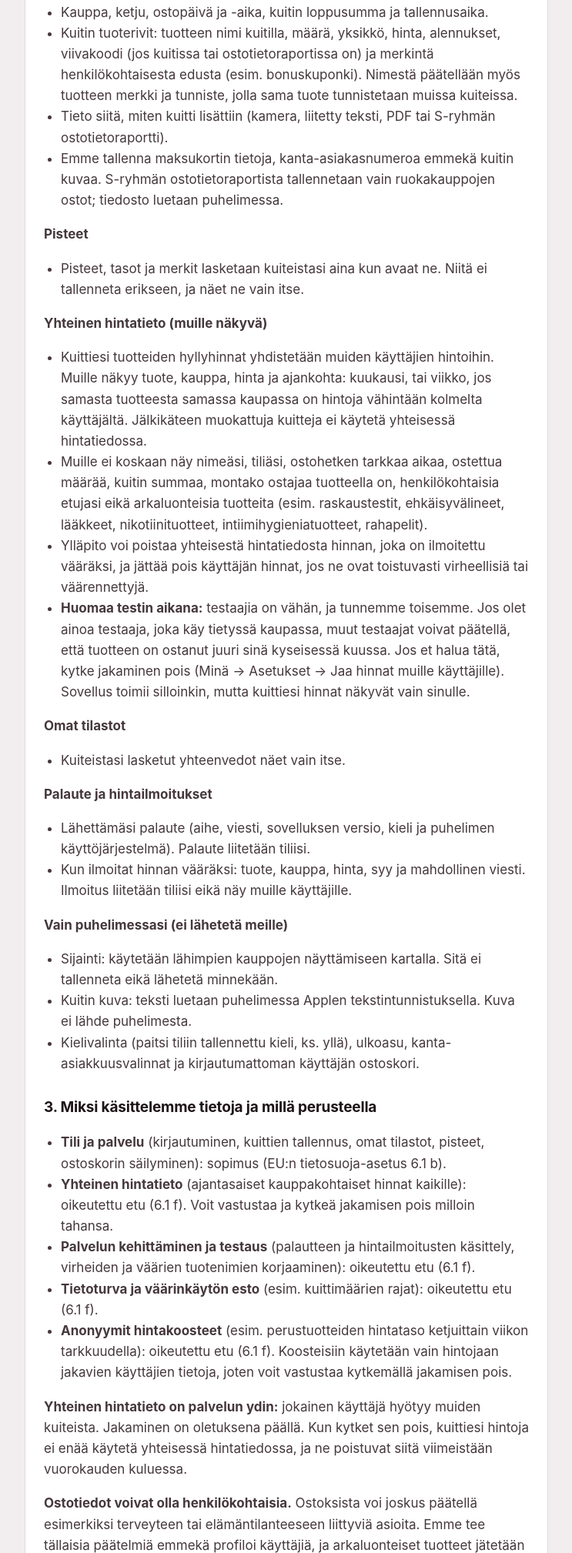
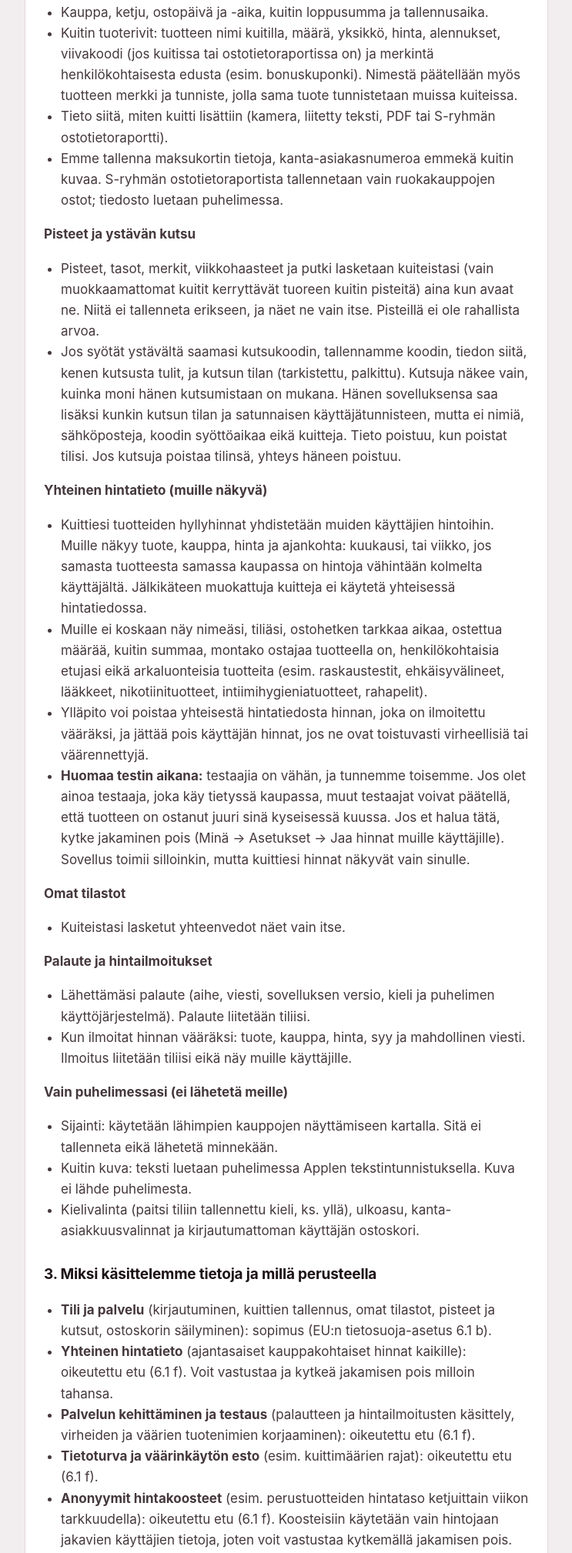
Before and after one commit to RistoIisakki/ruoqu-sivut, a plain HTML site: page tietosuoja.html in a window 1280 px wide. Shown: the part 1041-3059 px from the top of the page at 77% size, without its empty margins (268-1011 px from the left). Drawn offline with Linux system fonts and the light colour scheme.

Commit message:
Tietosuojaseloste 19.11.2026: pisteet, viikkohaasteet ja ystävän kutsu
Co-Authored-By: Claude Opus 5.5 <noreply@anthropic.com>
Claude-Session: https://claude.ai/code/session_017fDTEELeCgFdPhFzjRTsvm

```diff
--- a/tietosuoja.html
+++ b/tietosuoja.html
@@ -26,8 +26,8 @@
 <ul><li>Sähköpostiosoite.</li><li>Salasana. Sitä ei tallenneta sellaisenaan, vaan palveluntarjoajamme tallentaa siitä vain tiivisteen, josta salasanaa ei voi palauttaa.</li><li>Tilin luonti- ja kirjautumisajat sekä kirjautumisen tekniset lokitiedot (esim. IP-osoite), joita palveluntarjoajamme säilyttää tietoturvan vuoksi rajoitetun ajan.</li><li>Asetus siitä, jaetaanko kuittiesi hinnat muille käyttäjille.</li><li>Ostoskori, suosikit ja kesken oleva kauppareissu, jotta ne säilyvät, jos vaihdat puhelinta tai asennat sovelluksen uudelleen.</li><li>Sovelluksen kieli tilin luontihetkellä, jotta vahvistus- ja salasanaviestit tulevat oikealla kielellä.</li></ul>
 <p><strong>Kun tallennat kuitin</strong></p>
 <ul><li>Kauppa, ketju, ostopäivä ja -aika, kuitin loppusumma ja tallennusaika.</li><li>Kuitin tuoterivit: tuotteen nimi kuitilla, määrä, yksikkö, hinta, alennukset, viivakoodi (jos kuitissa tai ostotietoraportissa on) ja merkintä henkilökohtaisesta edusta (esim. bonuskuponki). Nimestä päätellään myös tuotteen merkki ja tunniste, jolla sama tuote tunnistetaan muissa kuiteissa.</li><li>Tieto siitä, miten kuitti lisättiin (kamera, liitetty teksti, PDF tai S-ryhmän ostotietoraportti).</li><li>Emme tallenna maksukortin tietoja, kanta-asiakasnumeroa emmekä kuitin kuvaa. S-ryhmän ostotietoraportista tallennetaan vain ruokakauppojen ostot; tiedosto luetaan puhelimessa.</li></ul>
-<p><strong>Pisteet</strong></p>
-<ul><li>Pisteet, tasot ja merkit lasketaan kuiteistasi aina kun avaat ne. Niitä ei tallenneta erikseen, ja näet ne vain itse.</li></ul>
+<p><strong>Pisteet ja ystävän kutsu</strong></p>
+<ul><li>Pisteet, tasot, merkit, viikkohaasteet ja putki lasketaan kuiteistasi (vain muokkaamattomat kuitit kerryttävät tuoreen kuitin pisteitä) aina kun avaat ne. Niitä ei tallenneta erikseen, ja näet ne vain itse. Pisteillä ei ole rahallista arvoa.</li><li>Jos syötät ystävältä saamasi kutsukoodin, tallennamme koodin, tiedon siitä, kenen kutsusta tulit, ja kutsun tilan (tarkistettu, palkittu). Kutsuja näkee vain, kuinka moni hänen kutsumistaan on mukana. Hänen sovelluksensa saa lisäksi kunkin kutsun tilan ja satunnaisen käyttäjätunnisteen, mutta ei nimiä, sähköposteja, koodin syöttöaikaa eikä kuitteja. Tieto poistuu, kun poistat tilisi. Jos kutsuja poistaa tilinsä, yhteys häneen poistuu.</li></ul>
 <p><strong>Yhteinen hintatieto (muille näkyvä)</strong></p>
 <ul><li>Kuittiesi tuotteiden hyllyhinnat yhdistetään muiden käyttäjien hintoihin. Muille näkyy tuote, kauppa, hinta ja ajankohta: kuukausi, tai viikko, jos samasta tuotteesta samassa kaupassa on hintoja vähintään kolmelta käyttäjältä. Jälkikäteen muokattuja kuitteja ei käytetä yhteisessä hintatiedossa.</li><li>Muille ei koskaan näy nimeäsi, tiliäsi, ostohetken tarkkaa aikaa, ostettua määrää, kuitin summaa, montako ostajaa tuotteella on, henkilökohtaisia etujasi eikä arkaluonteisia tuotteita (esim. raskaustestit, ehkäisyvälineet, lääkkeet, nikotiinituotteet, intiimihygieniatuotteet, rahapelit).</li><li>Ylläpito voi poistaa yhteisestä hintatiedosta hinnan, joka on ilmoitettu vääräksi, ja jättää pois käyttäjän hinnat, jos ne ovat toistuvasti virheellisiä tai väärennettyjä.</li><li><strong>Huomaa testin aikana:</strong> testaajia on vähän, ja tunnemme toisemme. Jos olet ainoa testaaja, joka käy tietyssä kaupassa, muut testaajat voivat päätellä, että tuotteen on ostanut juuri sinä kyseisessä kuussa. Jos et halua tätä, kytke jakaminen pois (Minä → Asetukset → Jaa hinnat muille käyttäjille). Sovellus toimii silloinkin, mutta kuittiesi hinnat näkyvät vain sinulle.</li></ul>
 <p><strong>Omat tilastot</strong></p>
@@ -37,7 +37,7 @@
 <p><strong>Vain puhelimessasi (ei lähetetä meille)</strong></p>
 <ul><li>Sijainti: käytetään lähimpien kauppojen näyttämiseen kartalla. Sitä ei tallenneta eikä lähetetä minnekään.</li><li>Kuitin kuva: teksti luetaan puhelimessa Applen tekstintunnistuksella. Kuva ei lähde puhelimesta.</li><li>Kielivalinta (paitsi tiliin tallennettu kieli, ks. yllä), ulkoasu, kanta-asiakkuusvalinnat ja kirjautumattoman käyttäjän ostoskori.</li></ul>
 <h2>3. Miksi käsittelemme tietoja ja millä perusteella</h2>
-<ul><li><strong>Tili ja palvelu</strong> (kirjautuminen, kuittien tallennus, omat tilastot, pisteet, ostoskorin säilyminen): sopimus (EU:n tietosuoja-asetus 6.1 b).</li><li><strong>Yhteinen hintatieto</strong> (ajantasaiset kauppakohtaiset hinnat kaikille): oikeutettu etu (6.1 f). Voit vastustaa ja kytkeä jakamisen pois milloin tahansa.</li><li><strong>Palvelun kehittäminen ja testaus</strong> (palautteen ja hintailmoitusten käsittely, virheiden ja väärien tuotenimien korjaaminen): oikeutettu etu (6.1 f).</li><li><strong>Tietoturva ja väärinkäytön esto</strong> (esim. kuittimäärien rajat): oikeutettu etu (6.1 f).</li><li><strong>Anonyymit hintakoosteet</strong> (esim. perustuotteiden hintataso ketjuittain viikon tarkkuudella): oikeutettu etu (6.1 f). Koosteisiin käytetään vain hintojaan jakavien käyttäjien tietoja, joten voit vastustaa kytkemällä jakamisen pois.</li></ul>
+<ul><li><strong>Tili ja palvelu</strong> (kirjautuminen, kuittien tallennus, omat tilastot, pisteet ja kutsut, ostoskorin säilyminen): sopimus (EU:n tietosuoja-asetus 6.1 b).</li><li><strong>Yhteinen hintatieto</strong> (ajantasaiset kauppakohtaiset hinnat kaikille): oikeutettu etu (6.1 f). Voit vastustaa ja kytkeä jakamisen pois milloin tahansa.</li><li><strong>Palvelun kehittäminen ja testaus</strong> (palautteen ja hintailmoitusten käsittely, virheiden ja väärien tuotenimien korjaaminen): oikeutettu etu (6.1 f).</li><li><strong>Tietoturva ja väärinkäytön esto</strong> (esim. kuittimäärien rajat): oikeutettu etu (6.1 f).</li><li><strong>Anonyymit hintakoosteet</strong> (esim. perustuotteiden hintataso ketjuittain viikon tarkkuudella): oikeutettu etu (6.1 f). Koosteisiin käytetään vain hintojaan jakavien käyttäjien tietoja, joten voit vastustaa kytkemällä jakamisen pois.</li></ul>
 <p><strong>Yhteinen hintatieto on palvelun ydin:</strong> jokainen käyttäjä hyötyy muiden kuiteista. Jakaminen on oletuksena päällä. Kun kytket sen pois, kuittiesi hintoja ei enää käytetä yhteisessä hintatiedossa, ja ne poistuvat siitä viimeistään vuorokauden kuluessa.</p>
 <p><strong>Ostotiedot voivat olla henkilökohtaisia.</strong> Ostoksista voi joskus päätellä esimerkiksi terveyteen tai elämäntilanteeseen liittyviä asioita. Emme tee tällaisia päätelmiä emmekä profiloi käyttäjiä, ja arkaluonteiset tuotteet jätetään aina pois yhteisestä hintatiedosta. Emme käytä ostotietojasi mainontaan emmekä myy tai luovuta henkilötietoja kenellekään.</p>
 <p><strong>Anonyymit koosteet.</strong> Kuittien hinnoista voidaan muodostaa koosteita, joista yksittäistä käyttäjää ei voi tunnistaa: vain perustuotteiden hintataso ketjuittain ja kauppatyypeittäin viikon tarkkuudella, ilman tuotenimiä, kauppoja, summia tai käyttäjätietoja, ja jokaisessa luvussa on vähintään viiden eri käyttäjän tiedot. Tällaisia koosteita voidaan tulevaisuudessa julkaista tai luovuttaa, myös maksua vastaan, esimerkiksi tutkimukseen, medialle tai yrityksille. Koosteet eivät ole henkilötietoja.</p>
@@ -51,7 +51,7 @@
 <h2>5. Siirrot EU:n ja ETA:n ulkopuolelle</h2>
 <p>Tietokanta on EU:ssa. Supabase, Expo, Resend, Anthropic ja GitHub ovat yhdysvaltalaisia yhtiöitä tai niiden tytäryhtiöitä, joten niiden kautta tietoja voidaan käsitellä myös EU:n ulkopuolella (esim. tukipalvelut, tekoälyavustajan käyttö ylläpidossa). Siirrot perustuvat Euroopan komission vakiosopimuslausekkeisiin tai EU–USA-tietosuojakehykseen palveluntarjoajasta riippuen.</p>
 <h2>6. Kuinka kauan tietoja säilytetään</h2>
-<ul><li><strong>Tili, kuitit ja omat listat</strong> säilytetään niin kauan kuin tilisi on olemassa. Voit poistaa yksittäisiä kuitteja (Minä → Omat kuitit) tai koko tilin milloin tahansa.</li><li><strong>Käyttämättömät tilit:</strong> jos et ole käyttänyt tiliäsi kahteen vuoteen, tili ja kaikki sen tiedot poistetaan automaattisesti. Ilmoitamme 30 päivää ennen poistoa.</li><li><strong>Yhteinen hintatieto</strong> lasketaan uudelleen arkisin kahdesti ja viikonloppuisin neljästi vuorokaudessa. Siinä käytetään enintään kuusi kuukautta vanhoja hintoja; vanhemmat poistuvat siitä automaattisesti, samoin poistettujen kuittien ja tilien hinnat.</li><li><strong>Tilin poisto:</strong> kun poistat tilin (Minä → Asetukset → Poista tili ja tiedot), tili, kuitit ja omat listat poistetaan heti. Palveluntarjoajan varmuuskopioista ne poistuvat viimeistään 7 vuorokauden kuluessa.</li><li><strong>Hintailmoitukset</strong> poistetaan kuuden kuukauden jälkeen.</li><li><strong>Palaute</strong> säilytetään kaksi vuotta. Jos poistat tilisi, aiemmin lähettämäsi palaute säilyy ilman yhteyttä tiliisi.</li><li><strong>Kirjautumisen lokitiedot</strong> säilyvät palveluntarjoajalla rajoitetun ajan.</li><li><strong>Testin päättyessä</strong> voit poistaa tietosi tai jatkaa sovelluksen käyttöä. Jos testin tiedot nollataan, kerromme siitä etukäteen.</li></ul>
+<ul><li><strong>Tili, kuitit ja omat listat</strong> säilytetään niin kauan kuin tilisi on olemassa. Voit poistaa yksittäisiä kuitteja (Minä → Omat kuitit) tai koko tilin milloin tahansa.</li><li><strong>Käyttämättömät tilit:</strong> jos et ole käyttänyt tiliäsi kahteen vuoteen, tili ja kaikki sen tiedot poistetaan automaattisesti. Ilmoitamme 30 päivää ennen poistoa.</li><li><strong>Yhteinen hintatieto</strong> lasketaan uudelleen arkisin kahdesti ja viikonloppuisin neljästi vuorokaudessa. Siinä käytetään enintään kuusi kuukautta vanhoja hintoja; vanhemmat poistuvat siitä automaattisesti, samoin poistettujen kuittien ja tilien hinnat.</li><li><strong>Tilin poisto:</strong> kun poistat tilin (Minä → Asetukset → Poista tili ja tiedot), tili, kuitit, omat listat ja kutsutiedot poistetaan heti. Palveluntarjoajan varmuuskopioista ne poistuvat viimeistään 7 vuorokauden kuluessa.</li><li><strong>Hintailmoitukset</strong> poistetaan kuuden kuukauden jälkeen.</li><li><strong>Palaute</strong> säilytetään kaksi vuotta. Jos poistat tilisi, aiemmin lähettämäsi palaute säilyy ilman yhteyttä tiliisi.</li><li><strong>Kirjautumisen lokitiedot</strong> säilyvät palveluntarjoajalla rajoitetun ajan.</li><li><strong>Testin päättyessä</strong> voit poistaa tietosi tai jatkaa sovelluksen käyttöä. Jos testin tiedot nollataan, kerromme siitä etukäteen.</li></ul>
 <h2>7. Oikeutesi</h2>
 <p>Sinulla on oikeus:</p>
 <ul><li>saada tietää, mitä tietoja sinusta käsitellään, ja saada niistä kopio (Minä → Omat kuitit → Lataa omat tiedot)</li><li>pyytää virheellisten tietojen korjaamista (voit korjata kuittirivit itse sovelluksessa)</li><li>poistaa tietosi (voit tehdä sen itse sovelluksessa)</li><li>vastustaa tietojesi käyttöä yhteisessä hintatiedossa (Minä → Asetukset → Jaa hinnat muille käyttäjille)</li><li>rajoittaa käsittelyä</li><li>siirtää tietosi toiseen palveluun koneluettavassa muodossa.</li></ul>
```
